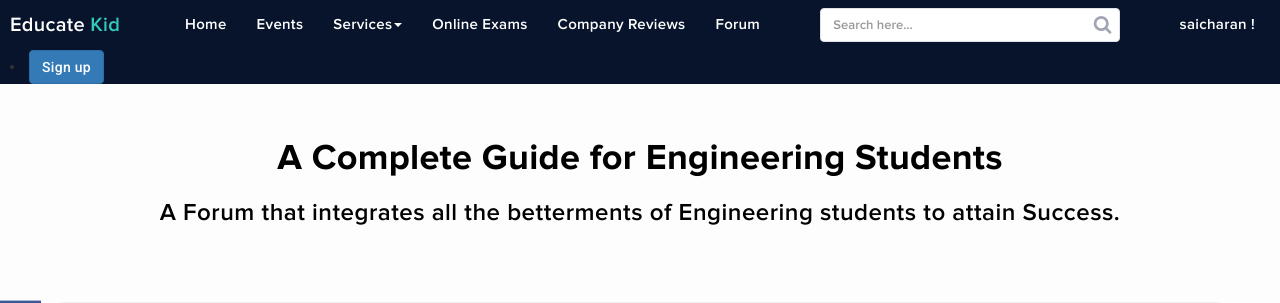
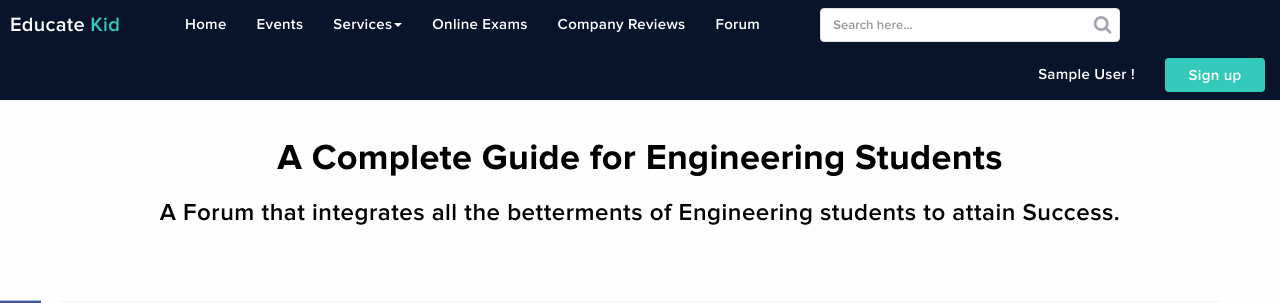
Before and after one commit to startersup/education, a PHP site: page /index.php in a window 1280 px wide. Shown: the top 303 px of the page. Run offline with PHP 8.4, Linux system fonts and the light colour scheme; the visitor is signed in with stand-in values (Sample User, id 1).

Commit message:
fix signup and login

```diff
--- a/index.php
+++ b/index.php
@@ -3,7 +3,7 @@
 
 
 if ($_SERVER["REQUEST_METHOD"] == "POST") {
-include 'configtemp.php';
+include 'config.php';
   if (isset($_POST["login"])) {
      $logname=$_POST['logname'];
      $logpass=$_POST['logpass'];
@@ -120,7 +120,7 @@ mysqli_close($conn);
          if(isset($_SESSION["userid"]))
           {
               echo "<li class=nav-item dropdown'>
-        <a data-toggle='dropdown' href='#'' class='nav-link dropdown-toggle'> saicharan !</a>
+        <a data-toggle='dropdown' href='#'' class='nav-link dropdown-toggle'> ".$_SESSION['uname']." !</a>
         <ul class='dropdown-menu'>
           <li><a href='#' class='dropdown-item'>Profile</a></li>
           <li><a href='qbank.html' class='dropdown-item'>your post</a></li>
@@ -157,7 +157,6 @@ mysqli_close($conn);
 
 
             	?>
-				</ul>
 			</li>
 			<li class="nav-item">
 				<a id="sign"  href="#" data-toggle="dropdown" class="btn btn-primary dropdown-toggle get-started-btn mt-1 mb-1">Sign up</a>
```
